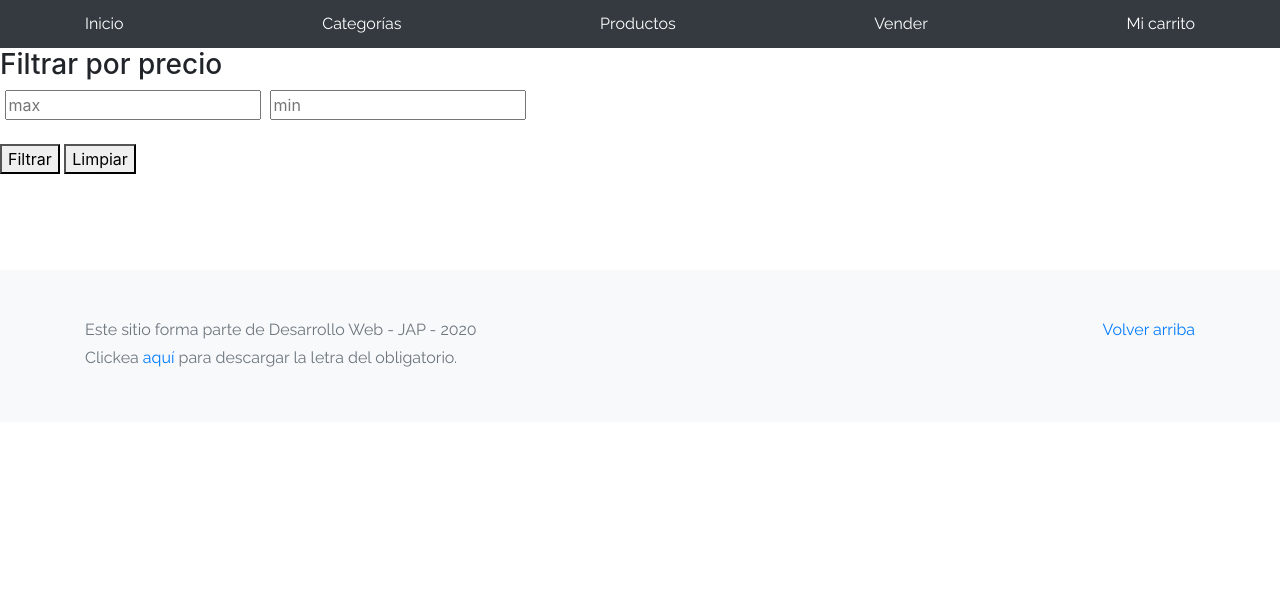
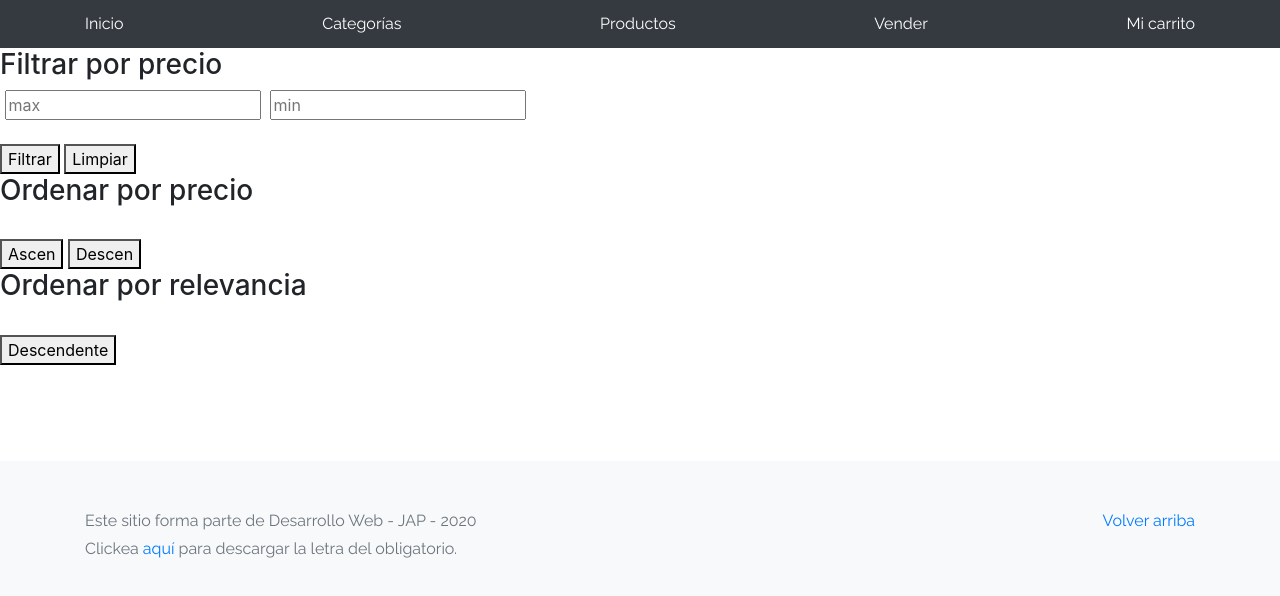
Before and after one commit to santiagorodriguez98/repo_ecommerce, a plain HTML site: page products.html in a window 1280 px wide. Drawn offline with Linux system fonts and the light colour scheme; no server answers.

Commit message:
Update products.html
botones para ordenar por precio y relevancia

```diff
--- a/products.html
+++ b/products.html
@@ -37,6 +37,11 @@
       <input id = "minPrice" type="number" placeholder="min"><br><br>
       <button id = "Filter">Filtrar</button>
       <button id = "clean">Limpiar</button>
+      <h3>Ordenar por precio</h3><br>
+      <button id = "asc">Ascen</button>
+      <button id = desc>Descen</button><br>
+      <h3>Ordenar por relevancia</h3><br>
+      <button id = "relev">Descendente</button>
     </div>
     <div class="container p-5" id = "divId">
 
```
